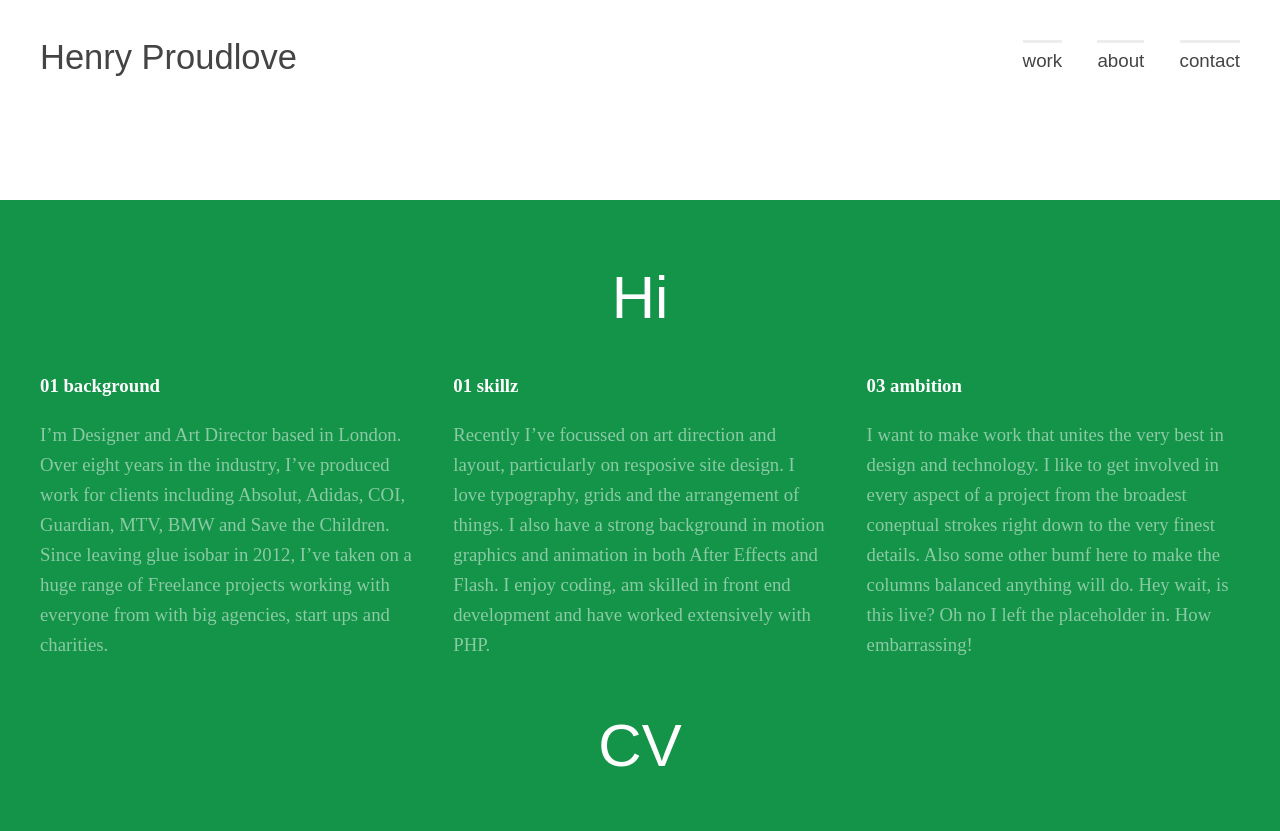
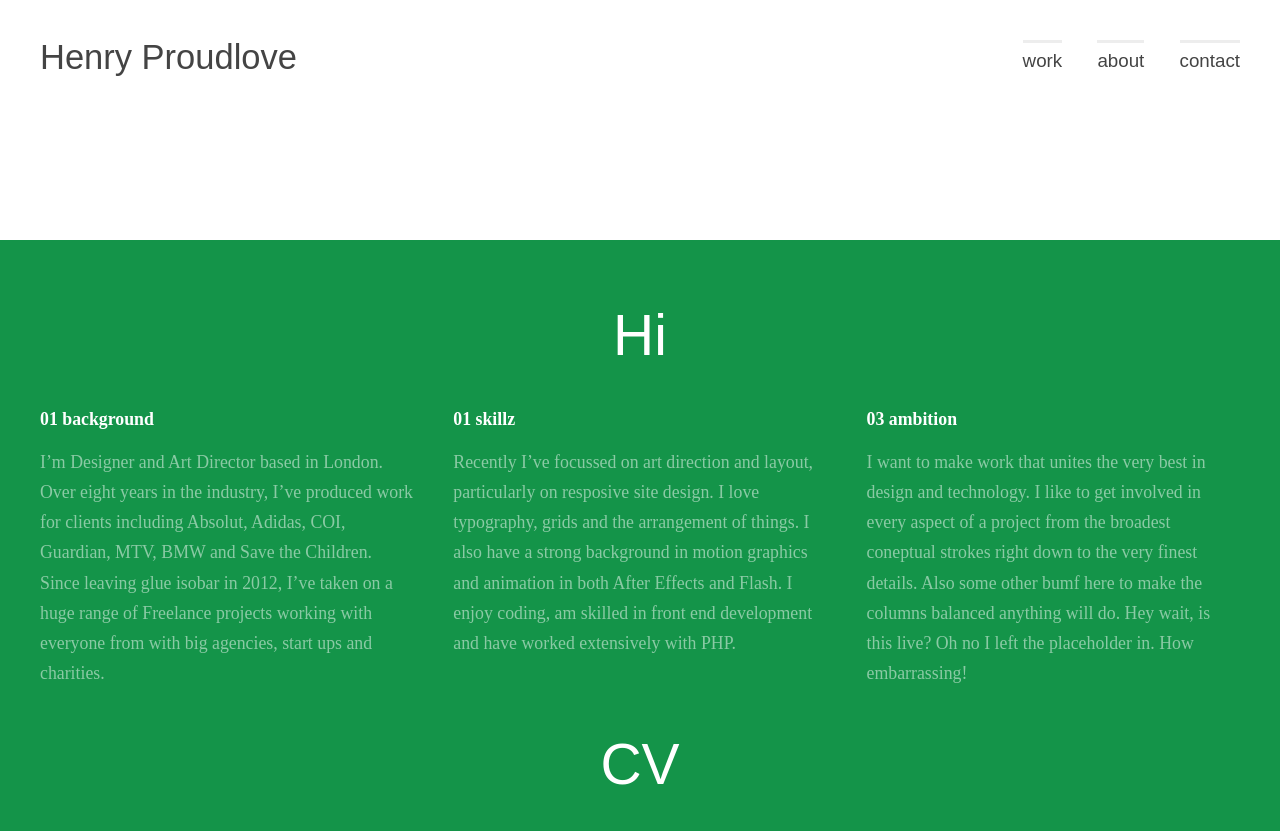
Before and after one commit to henry-proudlove/Portfolio, a PHP site: page / in a window 1280 px wide. Before the commit the page ends 767 px from the top, so only its background shows below. Run offline with PHP 8.4, Linux system fonts and the light colour scheme; some libraries are stand-ins or nearby versions.

Commit message:
about page layout done

```diff
--- a/css/main.css
+++ b/css/main.css
@@ -104,10 +104,6 @@ textarea {
 	font-weight: normal;
 	font-size: 1.5em;
 	line-height: 1em;
-}
-
-.about-title{
-	font-size: 4em;
 }
 
 #site-nav{
@@ -245,12 +241,11 @@ textarea {
 #content.about{
 	background: #149449;
 	min-height: 75%;
-	padding: 3% 20px;
 	color: white;
+	padding: 8%;
 }
 
 .about-title{
-	text-align: center;
 	clear: both;
 	margin: 0;
 }
@@ -259,9 +254,13 @@ h1.about-title{
 	margin-top: 0.5em;
 }
 
+footer.about-title{
+	margin-top: 1em;
+}
+
 .section-header, .section-content{
 	font-family: 'DIN Next W01 Light';
-	font-size: 1.25em;
+	font-size: 1em;
 }
 
 .section-content{
@@ -271,9 +270,9 @@ h1.about-title{
 
 .about-section{
 	width: 100%;
-	padding: 2em 20px 2.5em;
+	padding: 0.5em 0;
 	box-sizing: border-box;
-	line-height: 2em;
+	line-height: 1.7;
 }
 
 .cv-link{
@@ -284,6 +283,13 @@ h1.about-title{
 .cv-link:hover{
 	color: #a7ceb3;
 	color: rgba(255,255,255,0.5);
+}
+
+.section-header{
+	margin: 1em 0 0.5em;
+}
+.section-content{
+	margin: 0;
 }
 
 
@@ -312,6 +318,10 @@ h1.about-title{
 
 	.nav-item{
 		width: 28.6%;
+	}
+
+	#content.about{
+		padding: 5.6%;
 	}
 }
 
@@ -359,6 +369,37 @@ h1.about-title{
 	#content.no-scroll a{
 		font-size: 2.3em;
 	}
+
+	.about-section{
+		width: 33.33%;
+		float: left;
+		padding: 2em 20px 3.3em;
+	}
+
+	#content.about{
+		padding: 3% 20px;
+		font-size: 0.95em;
+	}
+
+	.about-title{
+		text-align: center;
+	}
+
+	.section-header, .section-content{
+		font-size: 1.25em;
+	}
+
+	.section-header{
+		margin: 0.67em 0;
+	}
+
+	.section-content p{
+		margin: 1em;
+	}
+
+	.about-title{
+		font-size: 4em;
+	}
 }
 
 
@@ -385,11 +426,6 @@ h1.about-title{
 		width: 33.33%;
 		padding-top: 33.33%;
 	}
-
-	.about-section{
-		width: 33.33%;
-		float: left;
-	}
 }
 
 /* four col */
@@ -409,8 +445,27 @@ h1.about-title{
 		padding-top: 20%;
 	}
 
+	#content.about{
+		font-size: 1.2em;
+	}
+
 }
-no-scroll
+
+@media only screen and (min-width: 1600px) {
+
+	#content.about{
+		font-size: 1.4em;
+	}
+
+}
+
+@media only screen and (min-width: 1800px) {
+
+	#content.about{
+		font-size: 1.6em;
+	}
+
+}
 
 /*
  * Header Height
```
